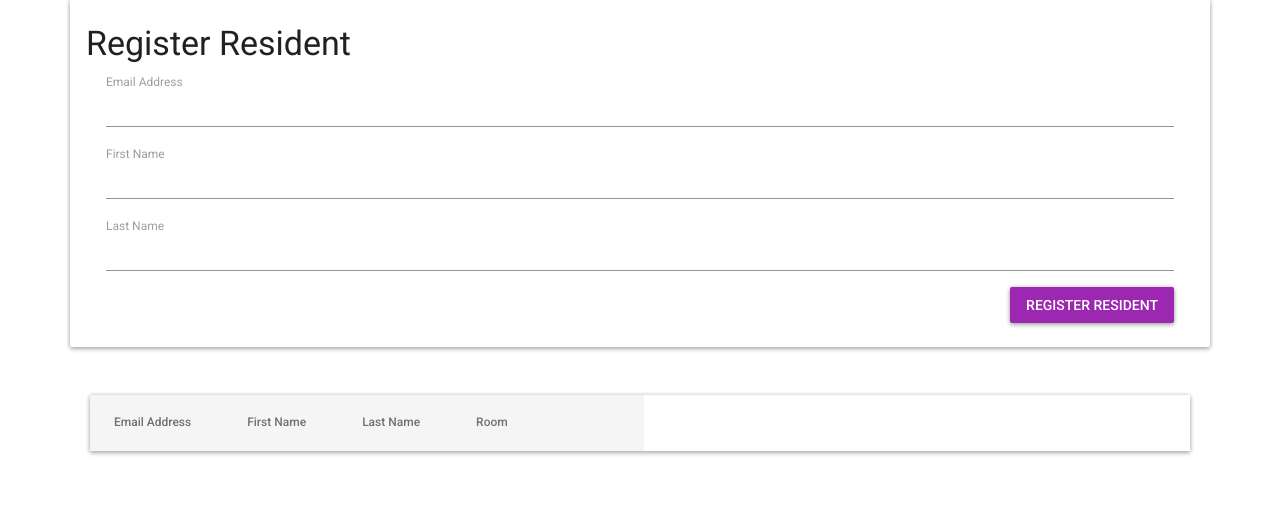
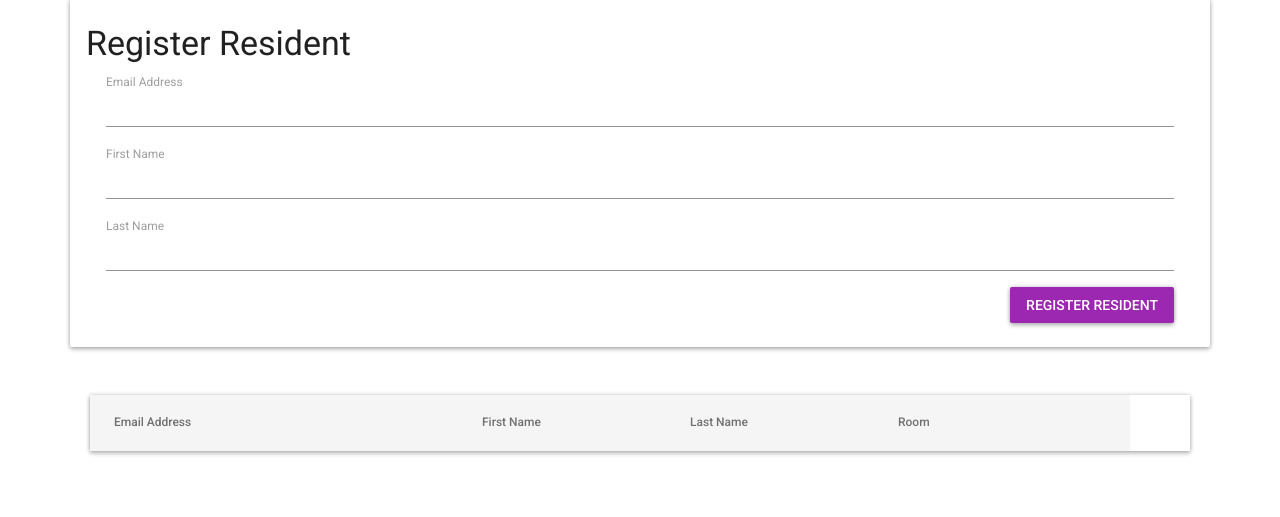
Before and after one commit to azy2/Overseer, a Flask app: template ovs/templates/manager/manage_residents.html in a window 1280 px wide. Shown: the part 105-622 px from the top of the page. Run offline with Flask 2, Linux system fonts and the light colour scheme; the template is opened without the code that fills it: values that come from a table or form of the project are taken from there, others are empty; parts of the project's set-up code (start-up, migrations or seed data) failed here and were passed over; some libraries are stand-ins or nearby versions.

Commit message:
Updated style on manage residents table

```diff
--- a/ovs/templates/manager/manage_residents.html
+++ b/ovs/templates/manager/manage_residents.html
@@ -21,15 +21,15 @@
         </div>
         <div class="row mt-5">
             <div class="col">
-                <table class="table table-bordered table-responsive">
+                <table style="width:100%" class="table table-bordered table-responsive">
                     <thead class="thead-light">
                         <tr>
-                            <th scope="col">Email Address</th>
-                            <th scope="col">First Name</th>
-                            <th scope="col">Last Name</th>
-                            <th scope="col">Room</th>
-                            <th scope="col"></th>
-                            <th scope="col"></th>
+                            <th style="width:35%" scope="col">Email Address</th>
+                            <th style="width:20%" scope="col">First Name</th>
+                            <th style="width:20%" scope="col">Last Name</th>
+                            <th style="width:10%" scope="col">Room</th>
+                            <th style="width:10%" scope="col"></th>
+                            <th style="width:10%" scope="col"></th>
                         </tr>
                     </thead>
                     <tbody>
```
